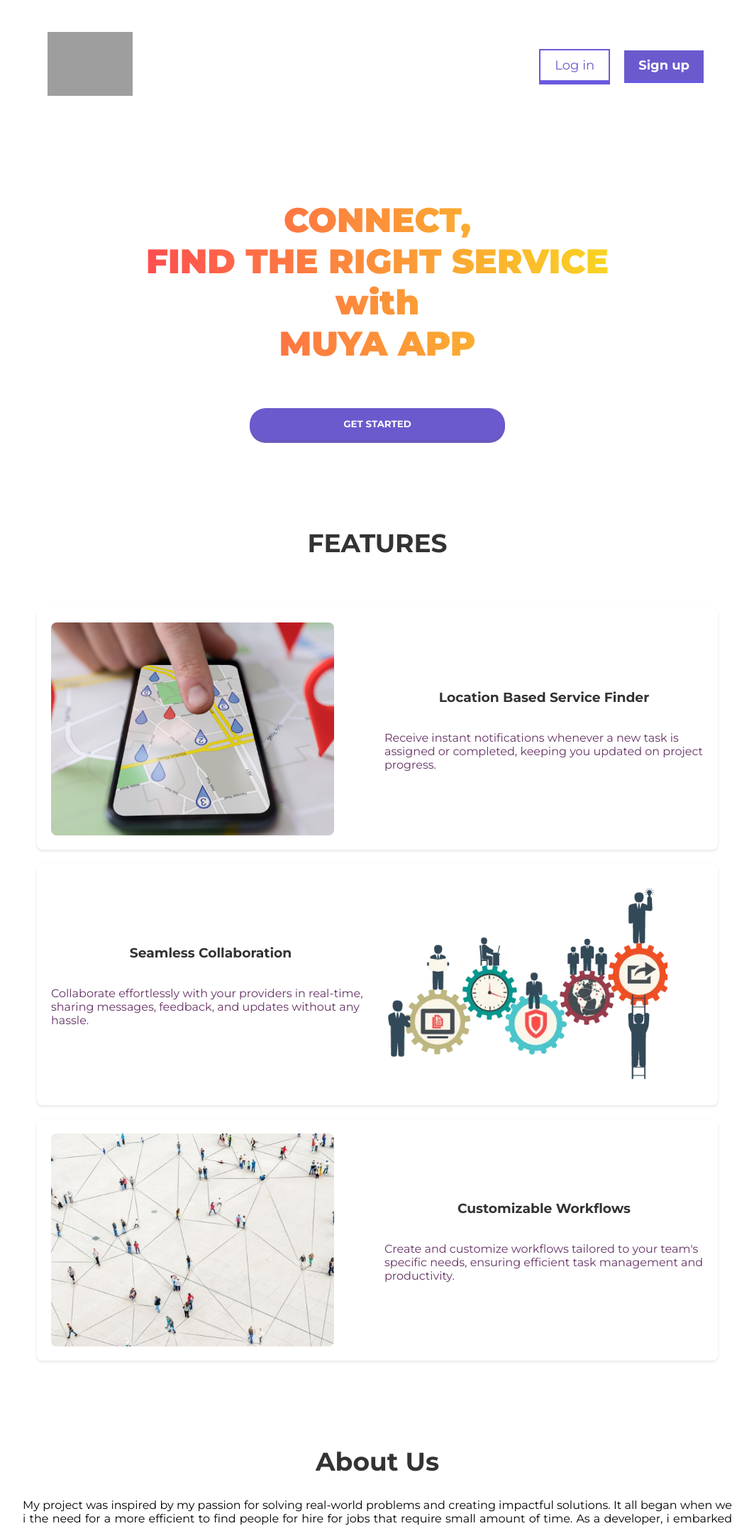
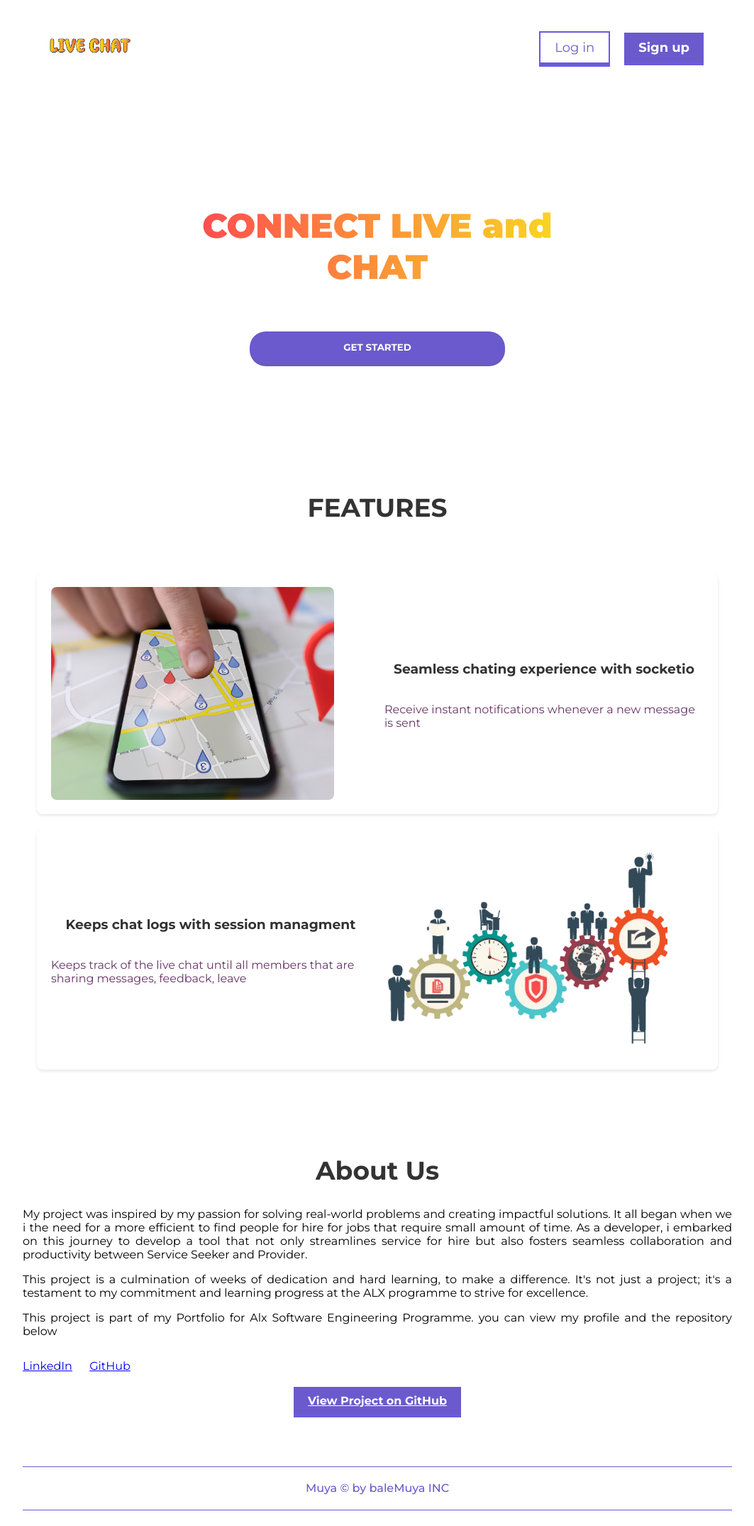
Before and after one commit to leoworqu/portfolio_LIVE_CHAT, a Flask app: page / in a window 1280 px wide. Shown: the top 2150 px of the page at 71% size, without its empty margins (108-1171 px from the left). After the commit the page ends 2128 px from the top, so only its background shows below. Run offline with Flask 3, Linux system fonts and the light colour scheme; some libraries are stand-ins or nearby versions; grey boxes are pictures that could not be loaded.

Commit message:
finializing MVP code before give away

```diff
--- a/chatapp/templates/base.html
+++ b/chatapp/templates/base.html
@@ -20,7 +20,7 @@
     <nav class="navbar">
       <div class="logo">
         <a href="/">
-          <img src="{{ url_for('static', filename='logo 1.png') }}" alt="Logo">
+          <img src="{{ url_for('static', filename='Favlogo.png') }}" alt="Logo">
         </a>
       </div>
       {% block navmenu %}{% endblock %}
--- a/chatapp/templates/home.html
+++ b/chatapp/templates/home.html
@@ -36,7 +36,7 @@
 
 {% else %}
     <div class="hero">
-      <h1>CONNECT, <br>FIND THE RIGHT SERVICE<br> with<br> MUYA APP</h1>
+      <h1>CONNECT LIVE and<br> CHAT</h1>
       <a href="{{url_for('register')}}"><button class="button1">GET STARTED</button></a>
     </div>
 
@@ -48,26 +48,18 @@
           <div class="feature-item">
               <img class="feature-image" src="{{ url_for('static', filename='feature1.png') }}" alt="Feature 1">
               <div class="features-text">
-                <h3 class="feature-title">Location Based Service Finder</h3>
-                <p class="feature-description">Receive instant notifications whenever a new task is
-                  assigned or completed, keeping you updated on project progress.</p>
+                <h3 class="feature-title">Seamless chating experience with socketio</h3>
+                <p class="feature-description">Receive instant notifications whenever a new message is
+                  sent</p>
               </div>
           </div>
           <div class="feature-item">
               <div class="features-text">
-                <h3 class="feature-title">Seamless Collaboration</h3>
-                <p class="feature-description">Collaborate effortlessly with your providers in real-time,
-                  sharing messages, feedback, and updates without any hassle.</p>
+                <h3 class="feature-title">Keeps chat logs with session managment</h3>
+                <p class="feature-description">Keeps track of the live chat until all members that are
+                  sharing messages, feedback, leave</p>
               </div>
               <img class="feature-image" src="{{ url_for('static', filename='feature2.webp') }}" alt="Feature 2">
-          </div>
-          <div class="feature-item">
-              <img class="feature-image" src="{{ url_for('static', filename='feature1.jpg') }}" alt="Feature 3">
-              <div class="features-text">
-                <h3 class="feature-title">Customizable Workflows</h3>
-                <p class="feature-description">Create and customize workflows tailored to your team's specific needs,
-                  ensuring efficient task management and productivity.</p>
-                </div>
           </div>
       </div>
     </section>
--- a/requirements.txt
+++ b/requirements.txt
@@ -2,7 +2,6 @@
 flask-sqlalchemy
 flask-wtf
 flask-login
-pillow
 flask_bcrypt
 email-validator
 gunicorn
```
Also changed, not shown: chatapp/static/Favlogo.png (added).
